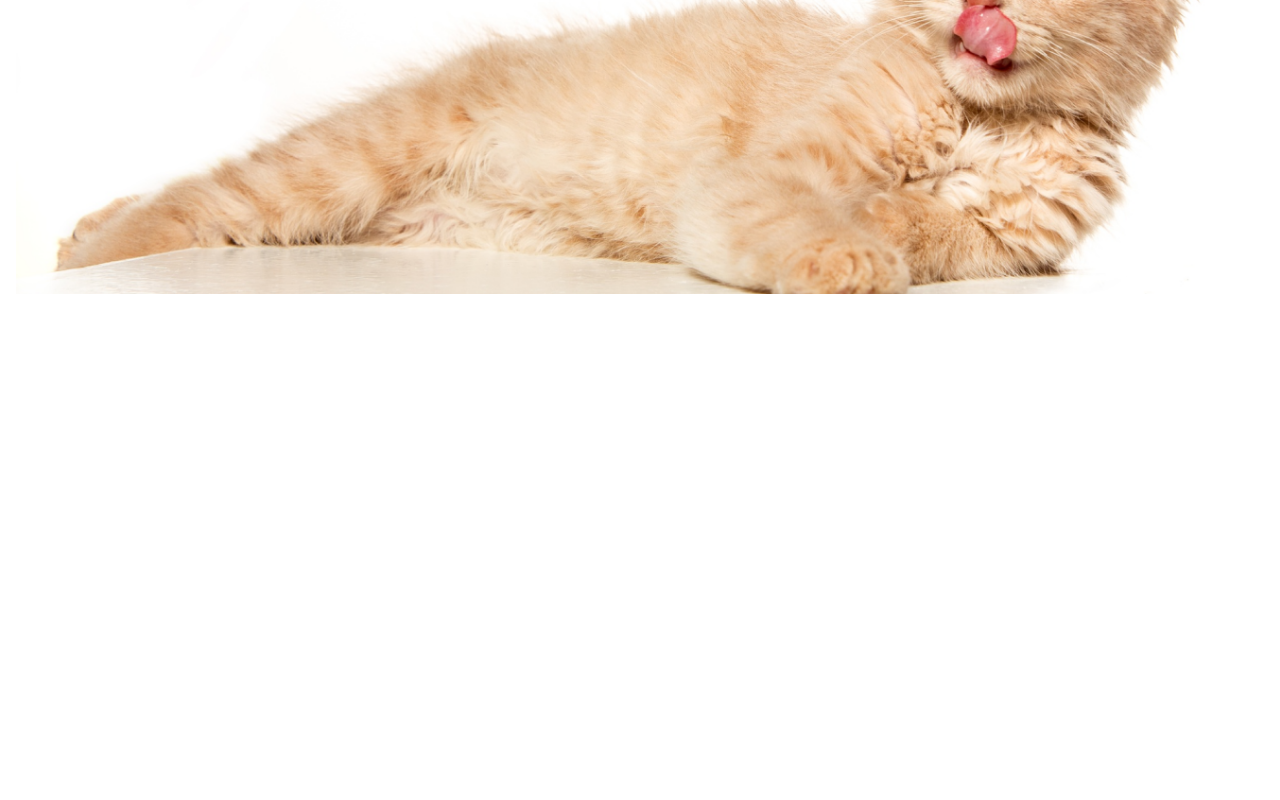
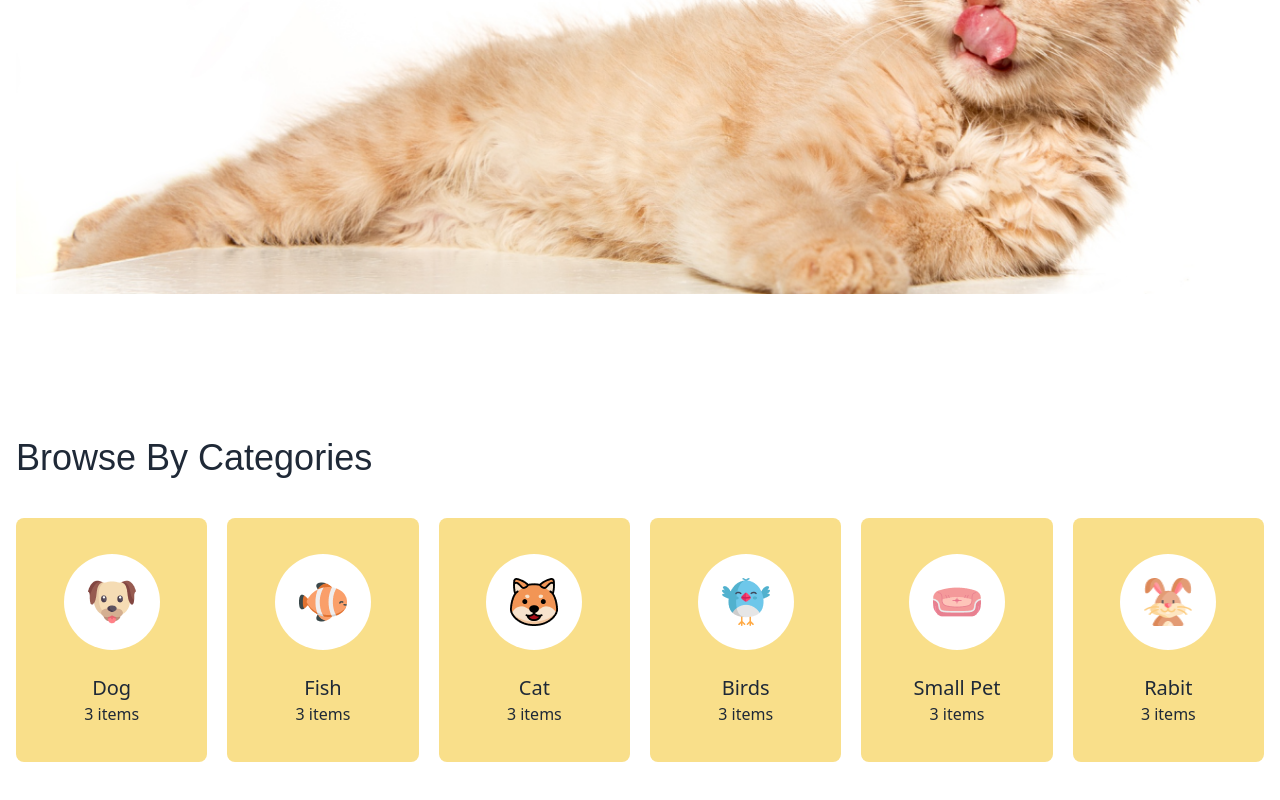
Before and after one commit to sharif585/tool-03, a plain HTML site: page index.html in a window 1280 px wide. Shown: the part 546-1346 px from the top of the page. Before the commit the page ends 840 px from the top, so only its background shows below. Drawn offline with nearby package versions, Linux system fonts and the light colour scheme; a web font is replaced by a local one.

Commit message:
catagory done

```diff
--- a/index.html
+++ b/index.html
@@ -13,7 +13,7 @@
     <link href="https://cdn.jsdelivr.net/npm/daisyui@4.12.23/dist/full.min.css" rel="stylesheet" type="text/css" />
     <script src="https://cdn.tailwindcss.com"></script>
     <style>
-         .font-sora {
+         .font-sora{
             font-family: "Sora", sans-serif;
         }
         .font-adlam-display {
@@ -52,7 +52,7 @@
 
           <!-- navbar-center -->
           <div class="navbar-center max-md:hidden">
-            <ul class="menu menu-horizontal px-1 text-xl">
+            <ul class="menu font-sora menu-horizontal px-1 text-xl">
               <li><a>Find a pet</a></li>
               <li><a>Breeds</a></li>
               <li><a>Contact us</a></li>
@@ -139,7 +139,7 @@
                 >
                   <li><a href="#">Find a pet</a></li>
                   <li><a href="#">Breeds</a></li>
-                  <li><a href="#">Contact us</a></li>
+                  <li><a href="D#">Contact us</a></li>
                   <li><a class="btn btn-outline border-yellow-500">Login</a></li>
                   <li><a class="btn btn-warning">Register</a></li>
                 </ul>
@@ -156,11 +156,11 @@
 <div class="max-w-screen-xl mx-auto px-4 relative mt-4 md:mt-16">
   <!-- banner-content -->
   <div class="space-y-4 md:space-y-6 w-[95%] md:w-2/3 lg:w-1/2 md:absolute top-0 left-4">
-    <h1 class="text-3xl md:text-5xl font-secondary">
+    <h1 class="text-3xl md:text-5xl font-adlam-display">
       Pamper Your Pet, <br />
       Because They Deserve <br />the Bes
     </h1>
-    <p>
+    <p class="font-sora">
       Discover a world of treats, toys, and essentials handpicked for your
       furry friends. Shop now and make tails wag with joy!</p>
 
@@ -177,16 +177,95 @@
 
 
     </header>
+    <main>
+
+      <section class=" mb-20 max-w-screen-xl mx-auto px-4 mt-24 md:mt-36 ">
+
+        <h1 class="font-adlam-display text-3xl md:text-4xl mb-10 mt-5 ">
+          Browse By Categories</h1>
+
+          <!-- container -->
+           <div class="grid grid-cols-2 sm:grid-cols-3 md:grid-cols-4 lg:grid-cols-6 gap-5">
+
+
+            <!-- card 1-->
+             <div class="bg-[#F9DF8A] rounded-lg flex justify-center max-w-[200px]">
+              <div class="text-center my-9 mx-12">
+                <div  class="bg-white rounded-full h-24 w-24 flex items-center justify-center">
+                  <img class="h-12 w-12" src="c1-assets/dog-cartoon.png" />
+                </div>
+                <h6 class="font-secondary mt-6 text-xl">Dog</h6>
+              <p>3 items</p>
+            </div>
+           </div>
+
+           <!-- card 2 -->
+           <div class="bg-[#F9DF8A] rounded-lg flex justify-center max-w-[200px]">
+            <div class="text-center my-9 mx-12">
+              <div  class="bg-white rounded-full h-24 w-24 flex items-center justify-center">
+                <img class="h-12 w-12" src="c1-assets/fish-cartoon.png" />
+              </div>
+              <h6 class="font-secondary mt-6 text-xl">Fish</h6>
+            <p>3 items</p>
+          </div>
+         </div>
+
+              <!-- card 3 -->
+              <div class="bg-[#F9DF8A] rounded-lg flex justify-center max-w-[200px]">
+                <div class="text-center my-9 mx-12">
+                  <div  class="bg-white rounded-full h-24 w-24 flex items-center justify-center">
+                    <img class="h-12 w-12" src="c1-assets/cat-cartoon.png" />
+                  </div>
+                  <h6 class="font-secondary mt-6 text-xl">Cat</h6>
+                <p>3 items</p>
+              </div>
+             </div>
+
+
+                  <!-- card 4 -->
+           <div class="bg-[#F9DF8A] rounded-lg flex justify-center max-w-[200px]">
+            <div class="text-center my-9 mx-12">
+              <div  class="bg-white rounded-full h-24 w-24 flex items-center justify-center">
+                <img class="h-12 w-12" src="c1-assets/bird-cartoon.png" />
+              </div>
+              <h6 class="font-secondary mt-6 text-xl">Birds</h6>
+            <p>3 items</p>
+          </div>
+         </div>
+
+              <!-- card 5 -->
+              <div class="bg-[#F9DF8A] rounded-lg flex justify-center max-w-[200px]">
+                <div class="text-center my-9 mx-12">
+                  <div  class="bg-white rounded-full h-24 w-24 flex items-center justify-center">
+                    <img class="h-12 w-12" src="c1-assets/pet-couch.png" />
+                  </div>
+                  <h6 class="font-secondary mt-6 text-xl">Small Pet</h6>
+                <p>3 items</p>
+              </div>
+             </div>
+
+
+                  <!-- card 6 -->
+           <div class="bg-[#F9DF8A] rounded-lg flex justify-center max-w-[200px]">
+            <div class="text-center my-9 mx-12">
+              <div  class="bg-white rounded-full h-24 w-24 flex items-center justify-center">
+                <img class="h-12 w-12" src="c1-assets/rabbit-cartoon.png" />
+              </div>
+              <h6 class="font-secondary mt-6 text-xl">Rabit</h6>
+            <p>3 items</p>
+          </div>
+         </div>
 
 
 
 
 
+           </div>
+
+      </section>
 
 
-
-
-    <main></main>
+    </main>
     <footer></footer>
 </body>
 </html>
```
